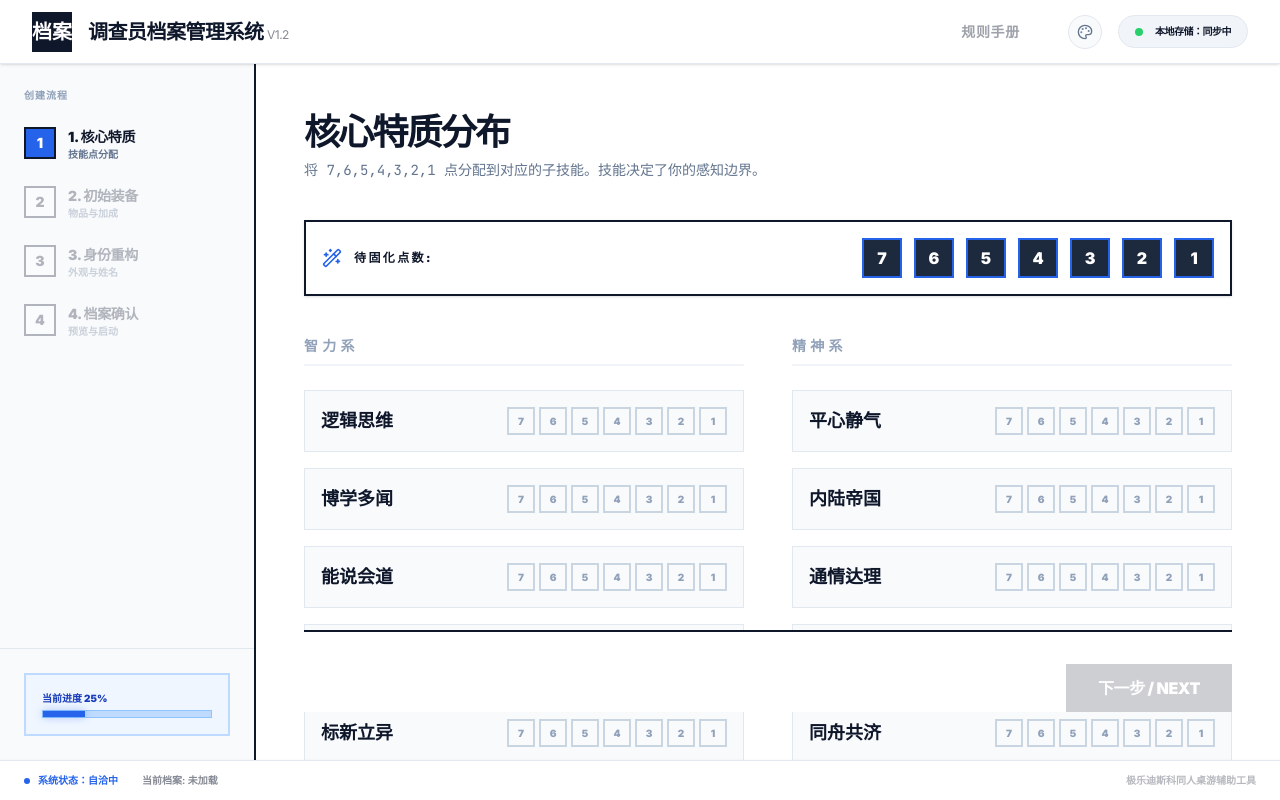
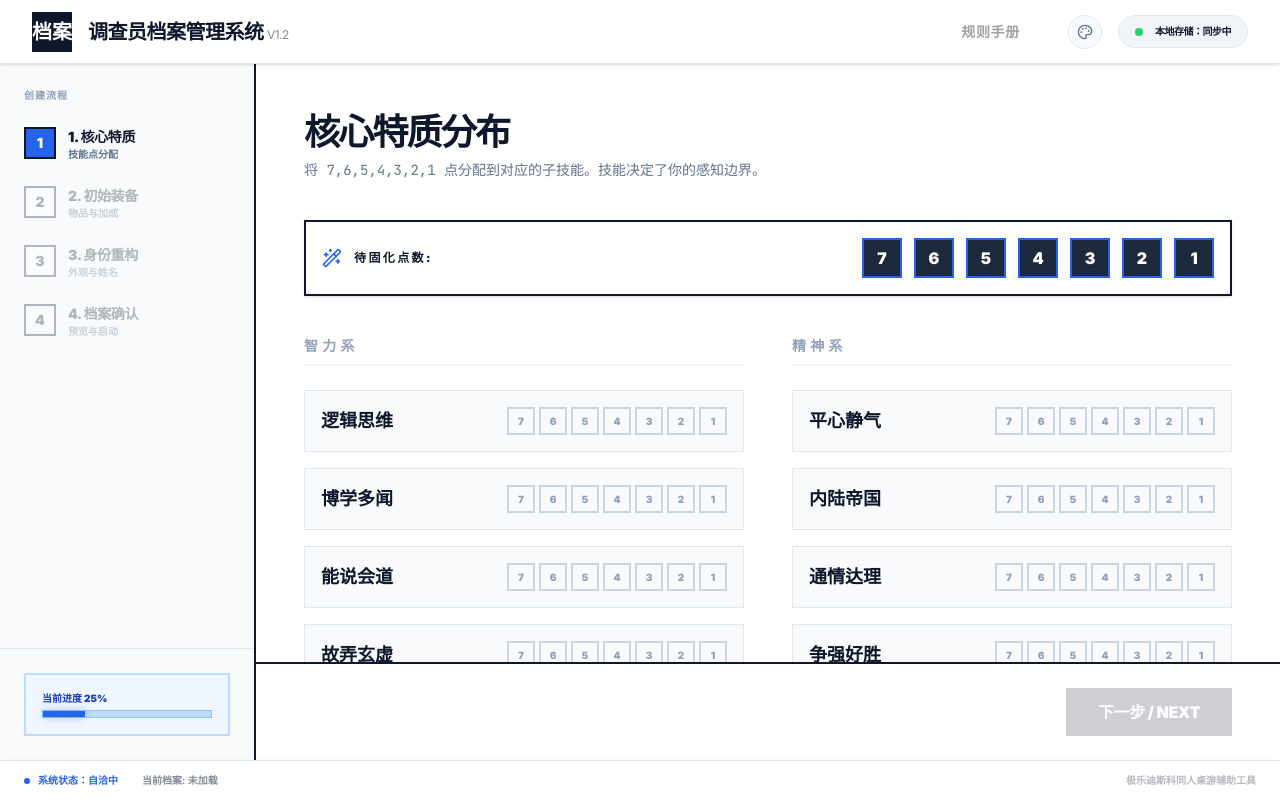
Before and after one commit to jeffdyuyi/jamais-vu_-----------, a React (Vite) app: page / in a window 1280 px wide. Both pictures are taken after a click on the button "创制新角色". Built offline with nearby package versions, Linux system fonts and the light colour scheme.

Commit message:
feat: implement character creation flow with skill point allocation and gear selection UI

```diff
--- a/src/components/Creator.tsx
+++ b/src/components/Creator.tsx
@@ -123,7 +123,8 @@ export default function Creator({ onComplete }: CreatorProps) {
       </aside>
 
       {/* Main Workspace */}
-      <section className="flex-1 bg-white p-12 flex flex-col overflow-y-auto relative">
+      <section className="flex-1 bg-white flex flex-col overflow-hidden relative">
+        <div className="flex-1 overflow-y-auto p-12 pb-8">
         <AnimatePresence mode="wait">
           {step === 1 && (
             <motion.div
@@ -543,7 +544,10 @@ export default function Creator({ onComplete }: CreatorProps) {
           )}
         </AnimatePresence>
 
-        <div className="mt-auto flex justify-between items-center border-t-2 border-geo-border pt-8 bg-white z-10 sticky bottom-0">
+        </div>
+
+        <div className="shrink-0 bg-white px-12 py-6 border-t-2 border-geo-border z-10 relative">
+          <div className="flex justify-between items-center">
             {step > 1 ? (
               <button onClick={prevStep} className="px-8 py-3 border-2 border-geo-border font-black uppercase transition-colors hover:bg-slate-50 tracking-tight">
                 上一步 / PREV
@@ -564,6 +568,7 @@ export default function Creator({ onComplete }: CreatorProps) {
               </button>
             )}
           </div>
+        </div>
       </section>
     </div>
   );
```
Lines whose indentation alone changed are shown as unchanged.
